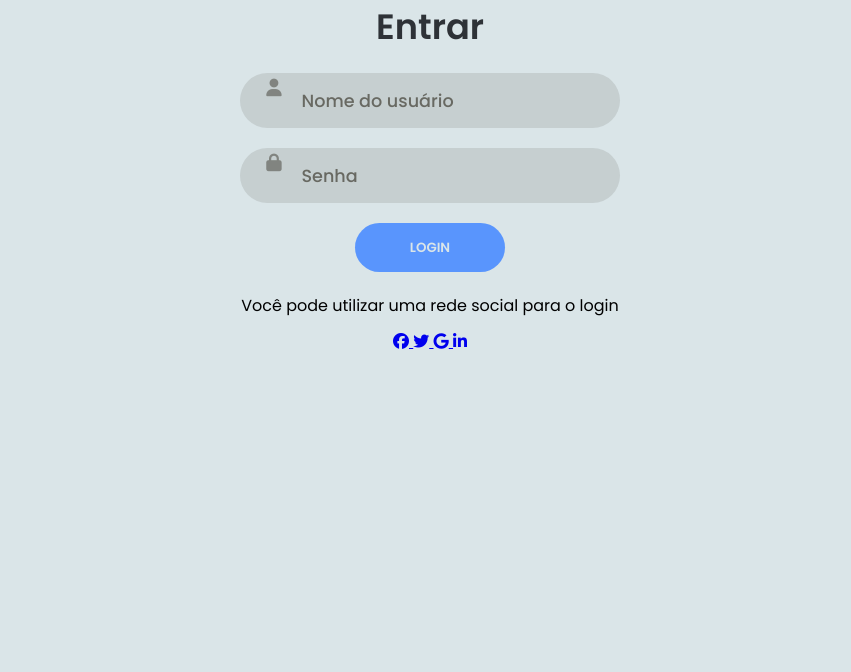
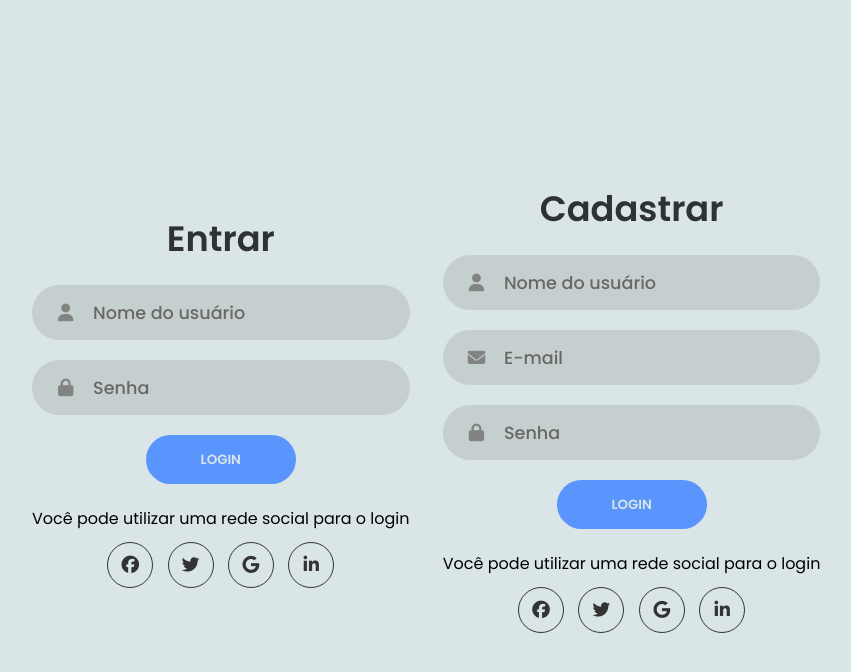
Before and after one commit to future4code/molina-landing-page3, a plain HTML site: page contato.html in a window 1280 px wide. Shown: the whole page, without its empty margins (210-1061 px from the left). Drawn offline with Linux system fonts and the light colour scheme.

Commit message:
:arrow_up: Atualização form de cadastro e estilização

```diff
--- a/contato.css
+++ b/contato.css
@@ -15,15 +15,25 @@ body, input {
     width: 100%;
     min-height: 100vh;
     background-color: #dae5e8;
-    overflow: hidden;
+    display: flex;
 }
 
 .form-container {
-    position: absolute;
+    position:absolute;
     width: 100%;
     height: 100%;
     top: 0;
     left: 0;
+    justify-content: center;
+}
+
+.signup-signin {
+    justify-content: center;
+    display: flex;
+    flex-wrap:wrap;
+    align-items: center;
+    width: 100%;
+    height: 100%;
 }
 
 form {
@@ -31,6 +41,12 @@ form {
     align-items: center;
     justify-content: center;
     flex-direction: column;
+    margin-right: 1.6%;
+    margin-left: 1%;
+}
+
+.sign-up-form {
+    margin-top: 15px;
 }
 
 .title {
@@ -53,6 +69,7 @@ form {
 
 .input-field {
     text-align: center;
+    align-items: center;
     line-height: 55px;
     color: #686962bb;
     font-size: 1.1rem;
@@ -96,3 +113,28 @@ form {
     padding: 0.7rem 0;
     font-size: 1rem;
 }
+
+.social-media{
+    display: flex;
+    justify-content: center;
+}
+
+.social-icon{
+    height: 46px;
+    width: 46px;
+    border: 1px solid #333;
+    margin: 0 0.45rem;
+    display: flex;
+    justify-content: center;
+    align-items: center;
+    text-decoration: none;
+    color: #333;
+    font-size: 1.1rem;
+    border-radius: 50%;
+    transition: 0.3s;
+}
+
+.social-icon:hover {
+    color: #4481eb;
+    border-color: #4481eb;
+}
--- a/contato.html
+++ b/contato.html
@@ -39,6 +39,38 @@
                         </a>
                     </div>
                 </form>
+
+                <form class="sign-up-form">
+                    <h2 class="title">Cadastrar</h2>
+                    <div class="input-field">
+                        <i class="fas fa-user"></i>
+                        <input type="text" placeholder="Nome do usuário">
+                    </div>
+                    <div class="input-field">
+                        <i class="fas fa-envelope"></i>
+                        <input type="text" placeholder="E-mail">
+                    </div>
+                    <div class="input-field">
+                        <i class="fas fa-lock"></i>
+                        <input type="password" placeholder="Senha">
+                    </div>
+                    <input type="submit" value="Login" class="btn solid">
+                    <p class="social-text">Você pode utilizar uma rede social para o login </p>
+                    <div class="social-media">
+                        <a href="#" class="social-icon">
+                            <i class="fab fa-facebook"></i>
+                        </a>
+                        <a href="#" class="social-icon">
+                            <i class="fab fa-twitter"></i>
+                        </a>
+                        <a href="#" class="social-icon">
+                            <i class="fab fa-google"></i>
+                        </a>
+                        <a href="#" class="social-icon">
+                            <i class="fab fa-linkedin-in"></i>
+                        </a>
+                    </div>
+                </form>
             </div>
         </div>
     </div>
```
